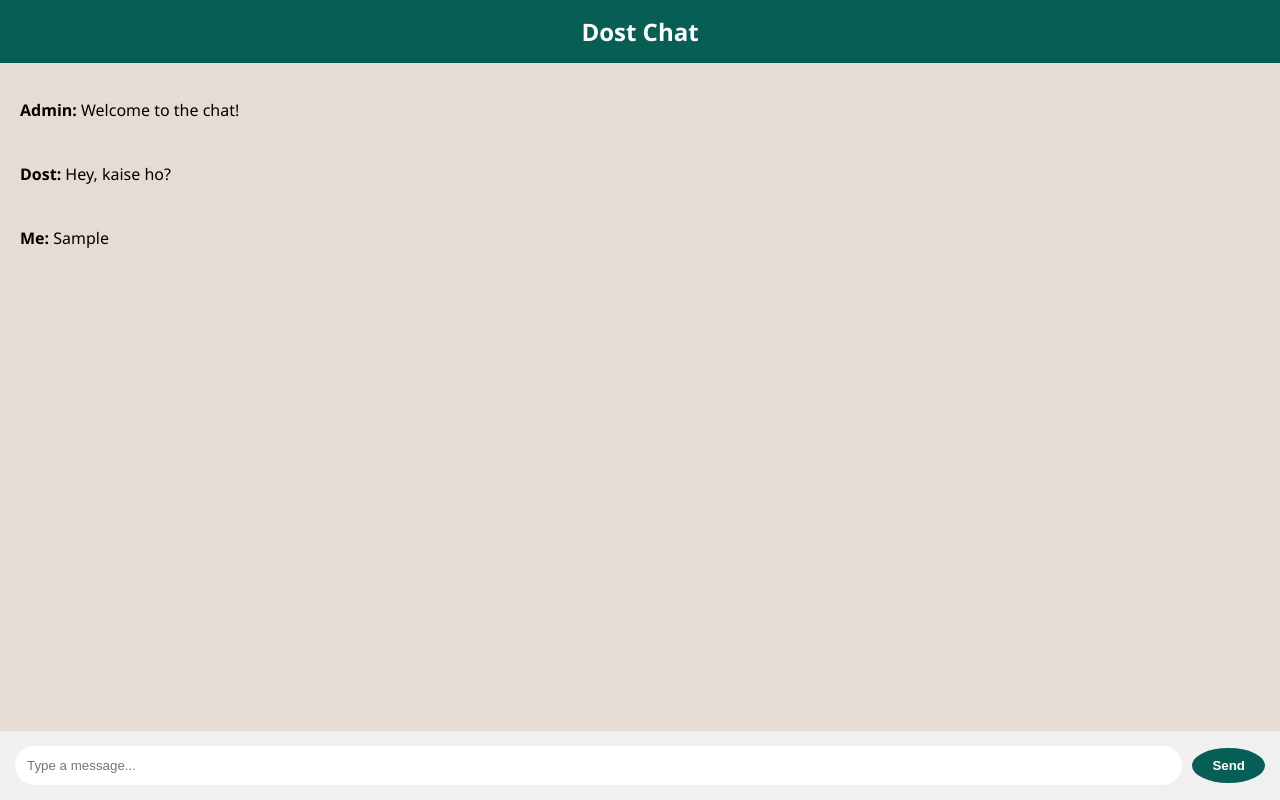
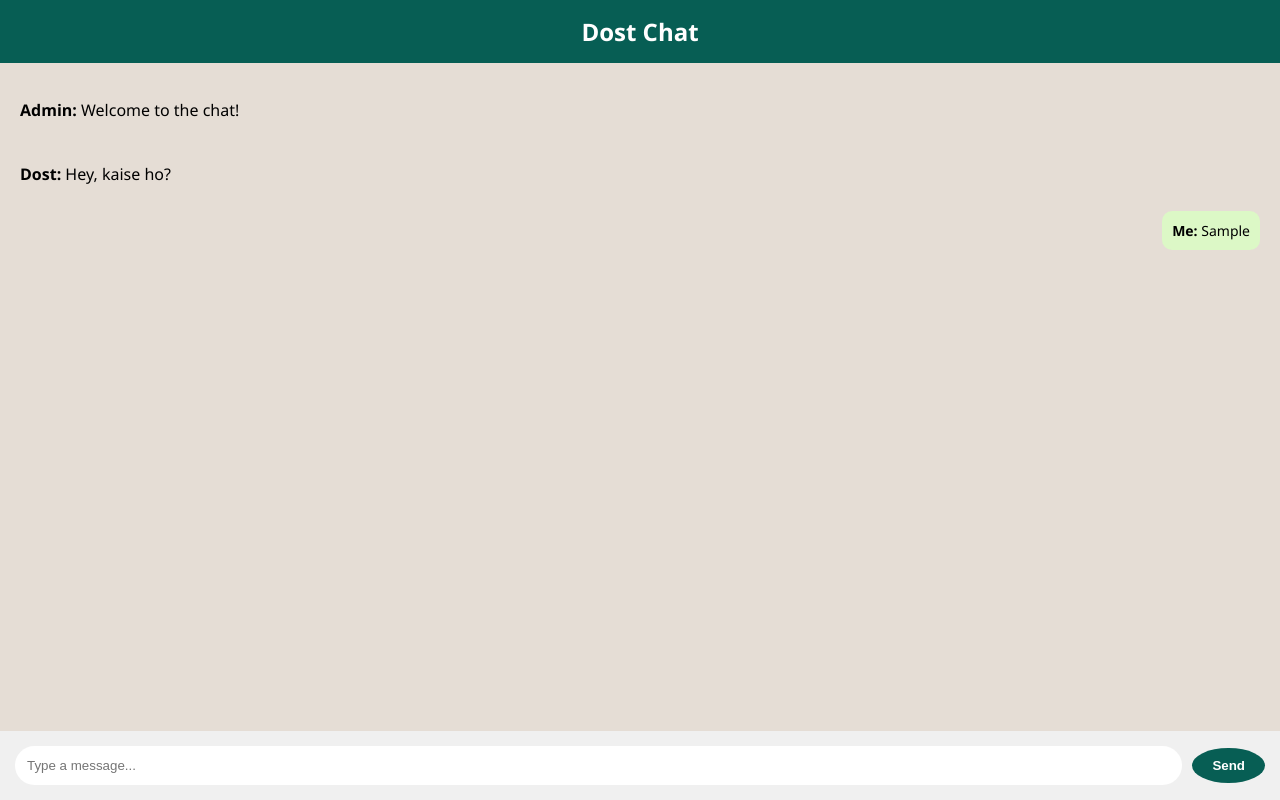
Before and after one commit to adityapbh70/yt-downloader-project, a plain HTML site: page index.html in a window 1280 px wide. Both pictures are taken after typing "Sample" into the empty fields and a click on the button "Send". Drawn offline with Linux system fonts and the light colour scheme.

Commit message:
final design

```diff
--- a/index.html
+++ b/index.html
@@ -34,6 +34,6 @@
             }
         }
     </script>
-
+<script src="script.js"></script>
 </body>
 </html>
--- /dev/null
+++ b/script.js
@@ -0,0 +1,31 @@
+function sendMessage() {
+    // 1. Input box aur Chat box ko dhoondo
+    const input = document.getElementById("user-msg");
+    const chatBox = document.getElementById("chat-box");
+    const messageText = input.value.trim(); // .trim() faltu space hatata hai
+
+    // 2. Check karo ki message khali toh nahi hai
+    if (messageText !== "") {
+
+        // 3. Ek naya DIV (bubble) banayein
+        const messageDiv = document.createElement("div");
+        messageDiv.classList.add("message", "sent"); // Hamari CSS classes use karein
+
+        // 4. Message ka content set karein
+        messageDiv.innerHTML = `<strong>Me:</strong> ${messageText}`;
+
+        // 5. Chat box mein naya message jod dein
+        chatBox.appendChild(messageDiv);
+
+        // 6. Input box ko khali karein aur scroll niche karein
+        input.value = "";
+        chatBox.scrollTop = chatBox.scrollHeight;
+    }
+}
+
+// Keyboard ke "Enter" button se message bhejne ke liye
+document.getElementById("user-msg").addEventListener("keypress", function (e) {
+    if (e.key === 'Enter') {
+        sendMessage();
+    }
+});
```
